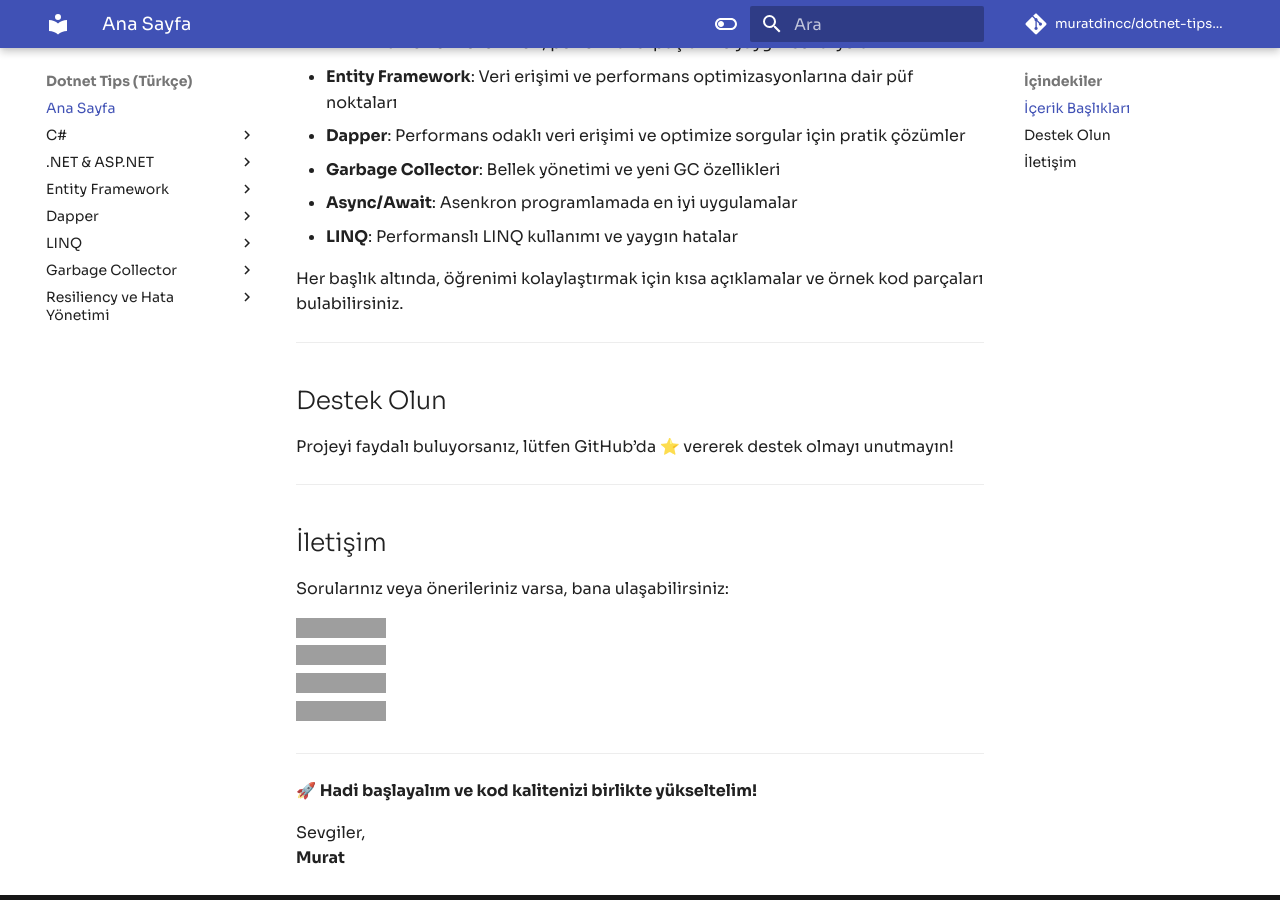
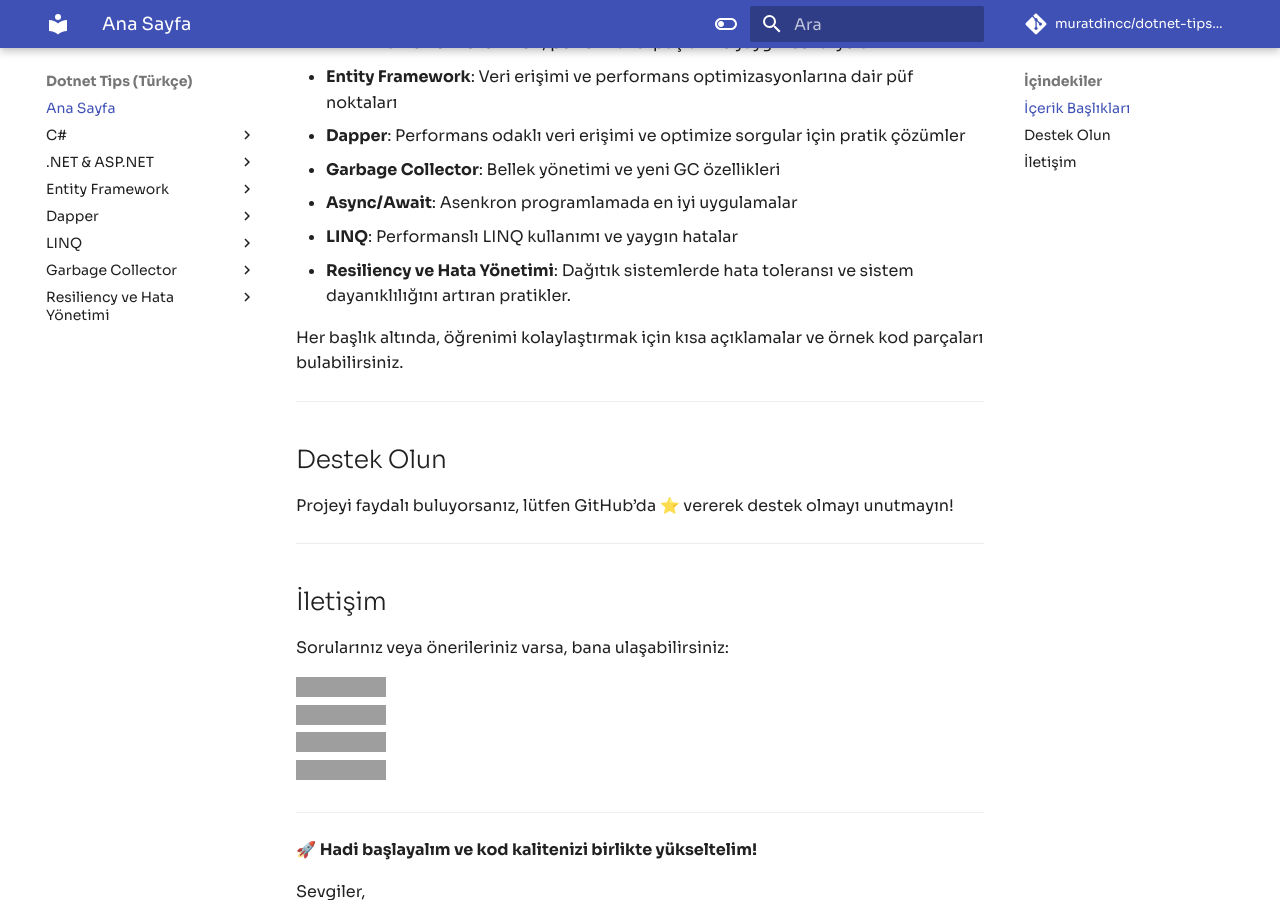
Before and after one commit to MuratDincc/dotnet-tips-turkish, an MkDocs documentation site: the page built from docs/index.md, in a window 1280 px wide and 900 px high, scrolled down 501 px. Built offline with MkDocs 1.6.1 and Material for MkDocs 9.7.7, drawn with Linux system fonts in a browser that asks for light colours; comment, search, counter and statistics services are not loaded; grey boxes are pictures that could not be loaded.

Commit message:
Resiliency and Error Management sections added

```diff
--- a/docs/index.md
+++ b/docs/index.md
@@ -17,6 +17,7 @@ Bu rehber aşağıdaki başlıkları içermektedir:
 - **Garbage Collector**: Bellek yönetimi ve yeni GC özellikleri
 - **Async/Await**: Asenkron programlamada en iyi uygulamalar
 - **LINQ**: Performanslı LINQ kullanımı ve yaygın hatalar
+- **Resiliency ve Hata Yönetimi**: Dağıtık sistemlerde hata toleransı ve sistem dayanıklılığını artıran pratikler.
 
 Her başlık altında, öğrenimi kolaylaştırmak için kısa açıklamalar ve örnek kod parçaları bulabilirsiniz.
 
```
Also changed, not shown: README.md (+2 -1 lines).
